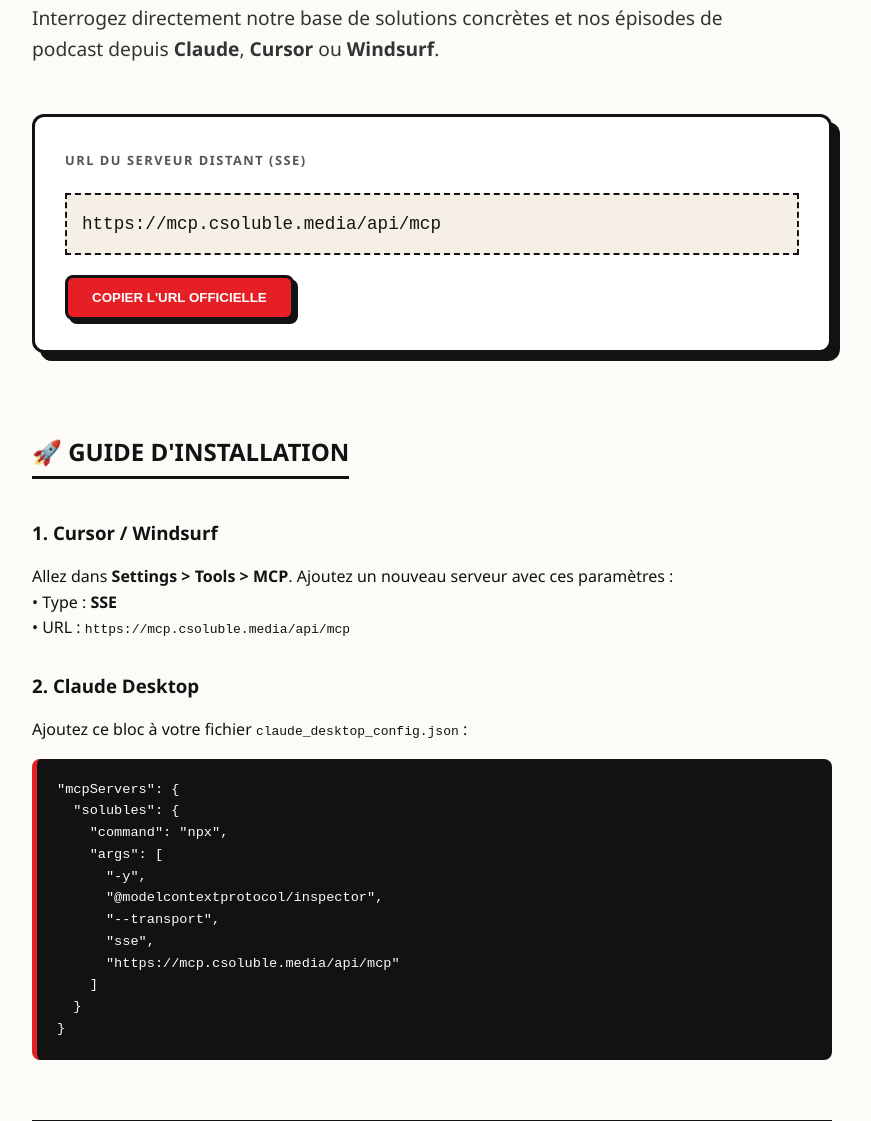
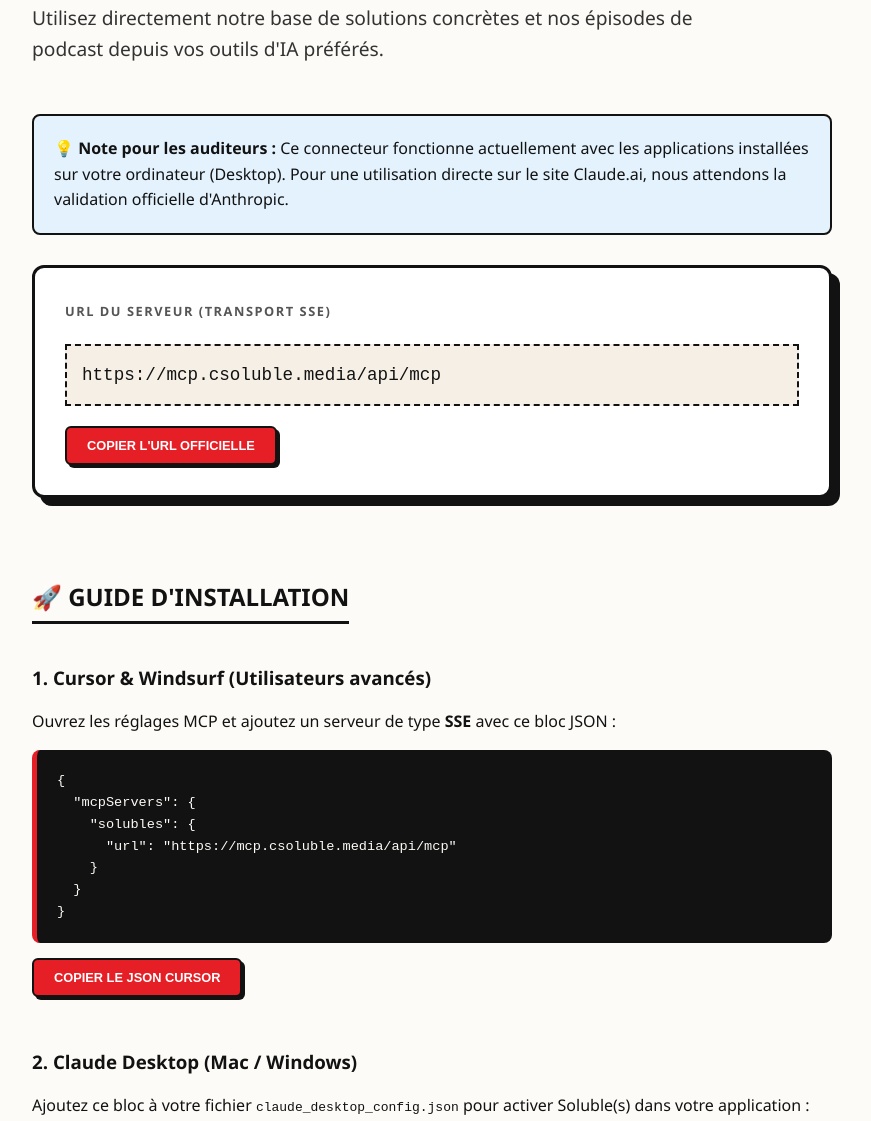
Before and after one commit to petitsolu/soluble-mcp, a website: page index.html in a window 1280 px wide. Shown: the part 184-1305 px from the top of the page, without its empty margins (208-1079 px from the left). Drawn offline with Linux system fonts and the light colour scheme.

Commit message:
Update index.html

```diff
--- a/index.html
+++ b/index.html
@@ -12,12 +12,13 @@
       --brand-red: #E61E25;
       --border-color: #121212;
       --beige: #F5EFE6;
+      --green: #00E676;
     }
 
     body {
       background-color: var(--bg-color);
       color: var(--text-color);
-      font-family: 'Segoe UI', Tahoma, Geneva, Verdana, sans-serif;
+      font-family: 'Segoe UI', system-ui, -apple-system, sans-serif;
       margin: 0;
       padding: 40px 20px;
       line-height: 1.6;
@@ -48,17 +49,13 @@
     .dot {
       height: 8px;
       width: 8px;
-      background-color: #00E676;
+      background-color: var(--green);
       border-radius: 50%;
-      box-shadow: 0 0 8px #00E676;
+      box-shadow: 0 0 8px var(--green);
       animation: pulse 2s infinite;
     }
 
-    @keyframes pulse {
-      0% { opacity: 1; }
-      50% { opacity: 0.4; }
-      100% { opacity: 1; }
-    }
+    @keyframes pulse { 0% { opacity: 1; } 50% { opacity: 0.4; } 100% { opacity: 1; } }
 
     /* URL BOX */
     .stat-item {
@@ -85,21 +82,31 @@
 
     .card-btn {
       display: inline-block;
-      padding: 12px 24px;
+      padding: 10px 20px;
       background: var(--brand-red);
       color: white;
-      border: 3px solid var(--border-color);
-      border-radius: 8px;
+      border: 2px solid var(--border-color);
+      border-radius: 6px;
       font-weight: 800;
       text-decoration: none;
       text-transform: uppercase;
-      box-shadow: 4px 4px 0 var(--border-color);
+      font-size: 0.8rem;
+      box-shadow: 3px 3px 0 var(--border-color);
       cursor: pointer;
       transition: all 0.2s;
     }
 
-    .card-btn:hover { transform: translate(-2px, -2px); box-shadow: 6px 6px 0 var(--border-color); }
-    .card-btn:active { transform: translate(2px, 2px); box-shadow: 0px 0px 0 var(--border-color); }
+    .card-btn:hover { transform: translate(-1px, -1px); box-shadow: 4px 4px 0 var(--border-color); }
+    .card-btn:active { transform: translate(1px, 1px); box-shadow: 0px 0px 0 var(--border-color); }
+
+    /* INFO BOX */
+    .info-box {
+      background: #E3F2FD;
+      border: 2px solid var(--border-color);
+      padding: 20px;
+      border-radius: 8px;
+      margin-bottom: 30px;
+    }
 
     /* CODE BLOCKS */
     pre {
@@ -110,9 +117,10 @@
       overflow-x: auto;
       font-size: 0.85rem;
       border-left: 5px solid var(--brand-red);
+      margin: 15px 0;
     }
 
-    .step { margin-bottom: 30px; }
+    .step { margin-bottom: 50px; }
     h2 { text-transform: uppercase; font-weight: 900; border-bottom: 3px solid var(--text-color); display: inline-block; padding-bottom: 5px; margin-top: 40px; }
     h3 { font-weight: 800; margin-bottom: 10px; }
 
@@ -129,33 +137,42 @@
     <div class="header-kicker">Intelligence Artificielle • Journalisme de solutions</div>
     <h1 class="pilier-title">Connectez Soluble(s) à votre IA</h1>
     <p class="pilier-subtitle">
-      Interrogez directement notre base de solutions concrètes et nos épisodes de podcast depuis <strong>Claude</strong>, <strong>Cursor</strong> ou <strong>Windsurf</strong>.
+      Utilisez directement notre base de solutions concrètes et nos épisodes de podcast depuis vos outils d'IA préférés.
     </p>
   </header>
 
+  <div class="info-box">
+    <strong>💡 Note pour les auditeurs :</strong> Ce connecteur fonctionne actuellement avec les applications installées sur votre ordinateur (Desktop). Pour une utilisation directe sur le site Claude.ai, nous attendons la validation officielle d'Anthropic.
+  </div>
+
   <section class="stat-item">
-    <span class="header-kicker">URL du serveur distant (SSE)</span>
+    <span class="header-kicker">URL du serveur (Transport SSE)</span>
     <div class="url-display">
       <span id="mcp-url">https://mcp.csoluble.media/api/mcp</span>
     </div>
-    <button class="card-btn" onclick="copyUrl()">Copier l'URL officielle</button>
+    <button class="card-btn" onclick="copyContent('mcp-url', this)">Copier l'URL officielle</button>
   </section>
 
   <section>
     <h2>🚀 Guide d'installation</h2>
 
     <div class="step">
-      <h3>1. Cursor / Windsurf</h3>
-      <p>Allez dans <strong>Settings > Tools > MCP</strong>. Ajoutez un nouveau serveur avec ces paramètres :<br>
-         • Type : <strong>SSE</strong><br>
-         • URL : <code>https://mcp.csoluble.media/api/mcp</code></p>
+      <h3>1. Cursor & Windsurf (Utilisateurs avancés)</h3>
+      <p>Ouvrez les réglages MCP et ajoutez un serveur de type <strong>SSE</strong> avec ce bloc JSON :</p>
+      <pre id="json-cursor">{
+  "mcpServers": {
+    "solubles": {
+      "url": "https://mcp.csoluble.media/api/mcp"
+    }
+  }
+}</pre>
+      <button class="card-btn" onclick="copyContent('json-cursor', this)">Copier le JSON Cursor</button>
     </div>
 
     <div class="step">
-      <h3>2. Claude Desktop</h3>
-      <p>Ajoutez ce bloc à votre fichier <code>claude_desktop_config.json</code> :</p>
-      <pre>
-"mcpServers": {
+      <h3>2. Claude Desktop (Mac / Windows)</h3>
+      <p>Ajoutez ce bloc à votre fichier <code>claude_desktop_config.json</code> pour activer Soluble(s) dans votre application :</p>
+      <pre id="json-claude">"mcpServers": {
   "solubles": {
     "command": "npx",
     "args": [
@@ -167,6 +184,7 @@
     ]
   }
 }</pre>
+      <button class="card-btn" onclick="copyContent('json-claude', this)">Copier le JSON Claude</button>
     </div>
   </section>
 
@@ -176,12 +194,17 @@
 </div>
 
 <script>
-  function copyUrl() {
-    const url = document.getElementById('mcp-url').innerText;
-    navigator.clipboard.writeText(url);
-    const btn = document.querySelector('.card-btn');
-    btn.innerText = "Copié !";
-    setTimeout(() => { btn.innerText = "Copier l'URL officielle"; }, 2000);
+  function copyContent(elementId, btn) {
+    const text = document.getElementById(elementId).innerText;
+    navigator.clipboard.writeText(text).then(() => {
+      const originalText = btn.innerText;
+      btn.innerText = "Copié !";
+      btn.style.background = "#00E676";
+      setTimeout(() => {
+        btn.innerText = originalText;
+        btn.style.background = "";
+      }, 2000);
+    });
   }
 </script>
 
```
